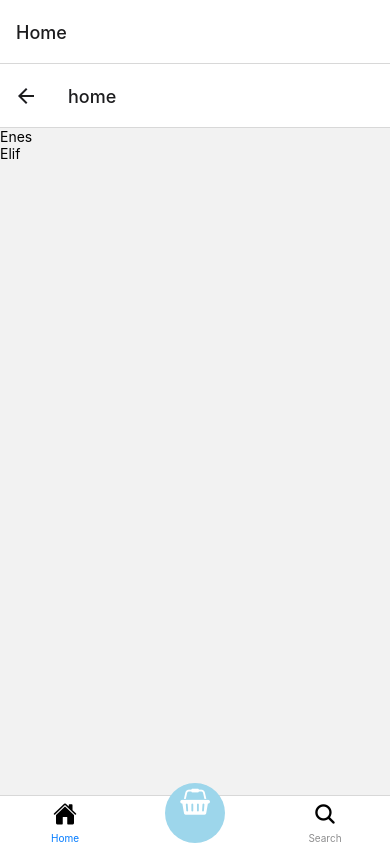
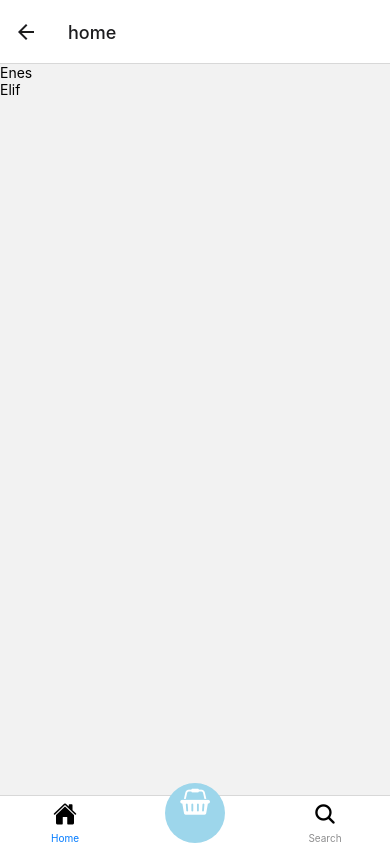
Before and after one commit to eneskocc/react-native-tez-app, a React Native app in the folder client/: screen /home in a window 390 px wide. Built offline with nearby package versions, Linux system fonts and the light colour scheme.

Commit message:
update tabNavigator and add screnns

```diff
--- a/client/Navigation/HomeStackScreen.js
+++ b/client/Navigation/HomeStackScreen.js
@@ -4,14 +4,7 @@ import { NavigationContainer } from "@react-navigation/native";
 import { createBottomTabNavigator } from "@react-navigation/bottom-tabs";
 import { createNativeStackNavigator } from "@react-navigation/native-stack";
 
-function HomeScreen() {
-  return (
-    <View>
-      <Text>Enes</Text>
-      <Text>Elif</Text>
-    </View>
-  );
-}
+import HomeScreen from "../Screens/HomeScreen";
 const HomeStack = createNativeStackNavigator();
 const HomeStackScreen = () => {
   return (
--- a/client/Navigation/TabNavigator.js
+++ b/client/Navigation/TabNavigator.js
@@ -5,12 +5,14 @@ import { FontAwesome } from "@expo/vector-icons";
 import { NavigationContainer } from "@react-navigation/native";
 import { createBottomTabNavigator } from "@react-navigation/bottom-tabs";
 import { createNativeStackNavigator } from "@react-navigation/native-stack";
+
 import HomeStackScreen from "./HomeStackScreen";
+
 const Tab = createBottomTabNavigator();
 export default function TabNavigator() {
   return (
     <NavigationContainer>
-      <Tab.Navigator>
+      <Tab.Navigator screenOptions={{ headerShown: false }}>
         <Tab.Screen
           name="Home"
           component={HomeStackScreen}
--- /dev/null
+++ b/client/Screens/HomeScreen.js
@@ -0,0 +1,15 @@
+import { StyleSheet, Text, View } from 'react-native'
+import React from 'react'
+
+const HomeScreen = () => {
+  return (
+    <View>
+      <Text>Enes</Text>
+      <Text>Elif</Text>
+    </View>
+  )
+}
+
+export default HomeScreen
+
+const styles = StyleSheet.create({})
```
Lines whose indentation alone changed are shown as unchanged.
